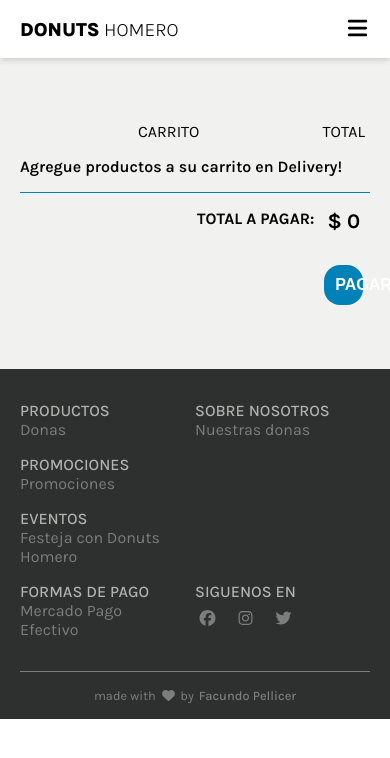
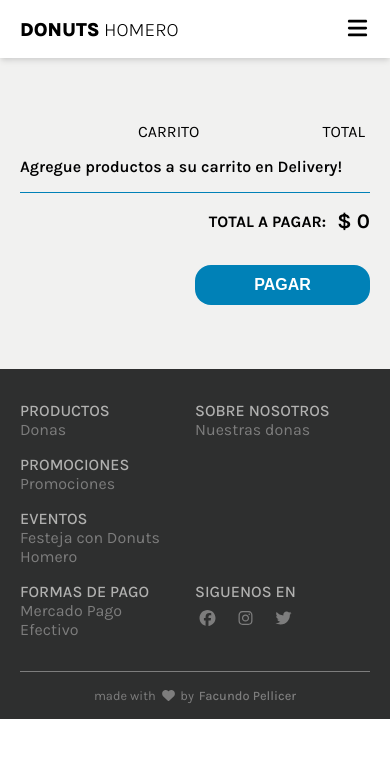
Before and after one commit to Facupelli/donutshomero, a Next.js app in the folder donutshomero/: page /carrito in a window 390 px wide. Shown: the top 758 px of the page. Built offline with nearby package versions, Linux system fonts and the light colour scheme.

Commit message:
carrito responsive

```diff
--- a/donutshomero/components/CartItem/CartItemPromo/CartItemPromo.js
+++ b/donutshomero/components/CartItem/CartItemPromo/CartItemPromo.js
@@ -25,10 +25,10 @@ export default function CartItemPromo({ cartItem }) {
             <p>{cartItem.title}</p>
           </div>
           <div className={s.flex}>
-            <p>Cantidad de donas:</p>
+            <p>Donas:</p>
             <p>{cartItem.donutsQuantity}</p>
           </div>
-          <button onClick={() => setShowDonuts(!showDonuts)}>
+          <button onClick={() => setShowDonuts(!showDonuts)} >
             <p>VER DONAS</p>
             <FontAwesomeIcon
               icon={showDonuts ? faAngleUp : faAngleDown}
--- a/donutshomero/components/CartItem/CartItemPromo/CartItemPromo.module.scss
+++ b/donutshomero/components/CartItem/CartItemPromo/CartItemPromo.module.scss
@@ -5,16 +5,22 @@
   align-items: center;
   grid-template-columns: 85% 15%;
 
+  @media (max-width: 600px) {
+    display: block;
+    // column-gap: 5%;
+  }
+
   .cart {
     margin: 0.3rem;
-    padding: .5rem 1rem;
-    border-radius: .2rem;
+    padding: 0.5rem 1rem;
+    border-radius: 0.2rem;
     background-color: white;
 
     .cart_item_promo {
       display: flex;
       align-items: center;
       gap: 1rem;
+      flex-wrap: wrap;
 
       .flex {
         display: flex;
@@ -29,6 +35,11 @@
         padding: 0.8rem;
         border: none;
         border-radius: 1rem;
+
+        @media (max-width: 600px) {
+          padding: 0.4rem;
+          margin-left: auto;
+        }
 
         &:hover {
           cursor: pointer;
@@ -47,12 +58,21 @@
 
       .price {
         margin-left: auto;
+
+        @media (max-width: 600px) {
+          display: none;
+        }
       }
 
       .trash_icon {
         color: $second_blue;
         width: 20px;
         height: 20px;
+
+        @media (max-width: 600px) {
+          width: 15px;
+          height: 15px;
+        }
 
         &:hover {
           cursor: pointer;
@@ -62,10 +82,15 @@
     }
 
     .donuts_list {
-      padding: .4rem;
+      padding: 0.4rem;
       margin-left: 1rem;
       display: inline-block;
       border-left: 1px solid $main_pink;
+
+      @media (max-width: 600px) {
+        margin-top: 1rem;
+        margin-left: 0rem;
+      }
     }
   }
 }
--- a/donutshomero/components/CartItem/CartItemSingle/CartItemSingle.module.scss
+++ b/donutshomero/components/CartItem/CartItemSingle/CartItemSingle.module.scss
@@ -4,6 +4,11 @@
   display: grid;
   align-items: center;
   grid-template-columns: 85% 15%;
+
+  @media (max-width: 600px) {
+    display: block;
+    // column-gap: 5%;
+  }
 
   .cart_item_single {
     margin: 0.3rem;
@@ -13,6 +18,10 @@
     display: flex;
     align-items: center;
     gap: 1rem;
+    flex-wrap: wrap;
+
+    @media (max-width: 600px) {
+    }
 
     .price {
       margin-left: auto;
@@ -23,6 +32,11 @@
       width: 20px;
       height: 20px;
 
+      @media (max-width: 600px) {
+        width: 15px;
+        height: 15px;
+      }
+
       &:hover {
         cursor: pointer;
         color: $main_blue;
--- a/donutshomero/components/CartItem/Quantity/Quantity.js
+++ b/donutshomero/components/CartItem/Quantity/Quantity.js
@@ -24,17 +24,21 @@ export default function Quantity({ quantity, id }) {
 
   return (
     <div className={s.quantity}>
+      <div className={s.qty_arrow_icon_container}>
         <FontAwesomeIcon
           icon={faArrowDown}
           className={s.qty_arrow_icon}
           onClick={handleDecrement}
         />
+      </div>
+      <div className={s.qty_arrow_icon_container}>
         <FontAwesomeIcon
           icon={faArrowUp}
           className={s.qty_arrow_icon}
           onClick={handleIncrement}
         />
-      <p>{quantity}</p>
+      </div>
+      <p className={s.qty_total}>{quantity}</p>
     </div>
   );
 }
--- a/donutshomero/components/CartItem/Quantity/Quantity.module.scss
+++ b/donutshomero/components/CartItem/Quantity/Quantity.module.scss
@@ -8,25 +8,48 @@
   padding: 0.4rem 1rem;
   border-radius: 1rem;
 
-  .qty_arrow_icon {
-    color: white;
+  @media (max-width: 600px) {
+    background-color: white;
+    padding: 0rem;
+    margin-right: auto;
+  }
+
+  .qty_arrow_icon_container {
     background-color: $main_pink;
     padding: 0.5rem;
     border-radius: 100%;
-    height: 15px;
-    width: 15px;
+    display: flex;
+    align-items: center;
+    justify-content: center;
 
-    &:hover {
-      cursor: pointer;
-      background-color: $second_blue;
+    .qty_arrow_icon {
+      color: white;
+      height: 15px;
+      width: 15px;
+
+      @media (max-width: 600px) {
+        height: 10px;
+        width: 10px;
+      }
+
+      &:hover {
+        cursor: pointer;
+        background-color: $second_blue;
+      }
     }
   }
 
-  >p{
+  .qty_total {
     background-color: white;
     border-radius: 1rem;
-    padding: .5rem;
+    padding: 0.5rem;
     width: 40px;
     text-align: center;
+
+    @media (max-width: 600px) {
+      padding: 0.2rem;
+      width: 20px;
+      font-weight: 600;
+    }
   }
 }
--- a/donutshomero/components/CartItem/TotalPrice/TotalPrice.module.scss
+++ b/donutshomero/components/CartItem/TotalPrice/TotalPrice.module.scss
@@ -1,4 +1,9 @@
-.total{
-    text-align: center;
-    font-weight: 700;
+.total {
+  text-align: center;
+  font-weight: 700;
+
+  @media (max-width: 600px) {
+    text-align: right;
+    padding: 0 .5rem .5rem .5rem;
   }
+}
--- a/donutshomero/pages/carrito/index.js
+++ b/donutshomero/pages/carrito/index.js
@@ -58,9 +58,12 @@ export default function Carrito() {
                 maximumSignificantDigits: 12,
               }).format(totalPrice)}
             </p>
-            <div className={s.pagar_btn_container}>
+            <div className={s.pagar_btn_container_pc}>
               <button onClick={handleClickPagar}>PAGAR</button>
             </div>
+          </div>
+          <div className={s.pagar_btn_container_mobile}>
+            <button onClick={handleClickPagar}>PAGAR</button>
           </div>
         </div>
       )}
--- a/donutshomero/pages/carrito/index.module.scss
+++ b/donutshomero/pages/carrito/index.module.scss
@@ -17,7 +17,7 @@
       }
     }
 
-    .cart_empty{
+    .cart_empty {
       font-weight: 600;
     }
 
@@ -27,6 +27,13 @@
       display: grid;
       grid-template-columns: 85% 15%;
       border-top: 1px solid $second_blue;
+
+      @media (max-width: 600px) {
+        display: flex;
+        align-items: center;
+        justify-content: flex-end;
+        gap: 0.5rem;
+      }
 
       > p {
         &:first-child {
@@ -42,11 +49,15 @@
         font-size: 1.3rem;
       }
 
-      .pagar_btn_container {
+      .pagar_btn_container_pc {
         grid-column: 2;
         margin-top: 2rem;
         display: flex;
         justify-content: center;
+
+        @media (max-width: 600px) {
+          display: none;
+        }
 
         button {
           width: 75%;
@@ -54,11 +65,39 @@
           border-radius: 1rem;
           background-color: $second_blue;
           color: white;
-          padding: .7rem;
+          padding: 0.7rem;
           font-weight: 700;
           font-size: 1rem;
 
-          &:hover{
+          &:hover {
+            cursor: pointer;
+            background-color: $main_blue;
+          }
+        }
+      }
+    }
+
+    .pagar_btn_container_mobile {
+      display: none;
+      @media (max-width: 600px) {
+        display: block;
+        margin-top: 2rem;
+        display: flex;
+        justify-content: flex-end;
+      }
+
+      button {
+        @media (max-width: 600px) {
+          width: 50%;
+          border: none;
+          border-radius: 1rem;
+          background-color: $second_blue;
+          color: white;
+          padding: 0.7rem;
+          font-weight: 700;
+          font-size: 1rem;
+
+          &:hover {
             cursor: pointer;
             background-color: $main_blue;
           }
```
Lines whose indentation alone changed are shown as unchanged.
